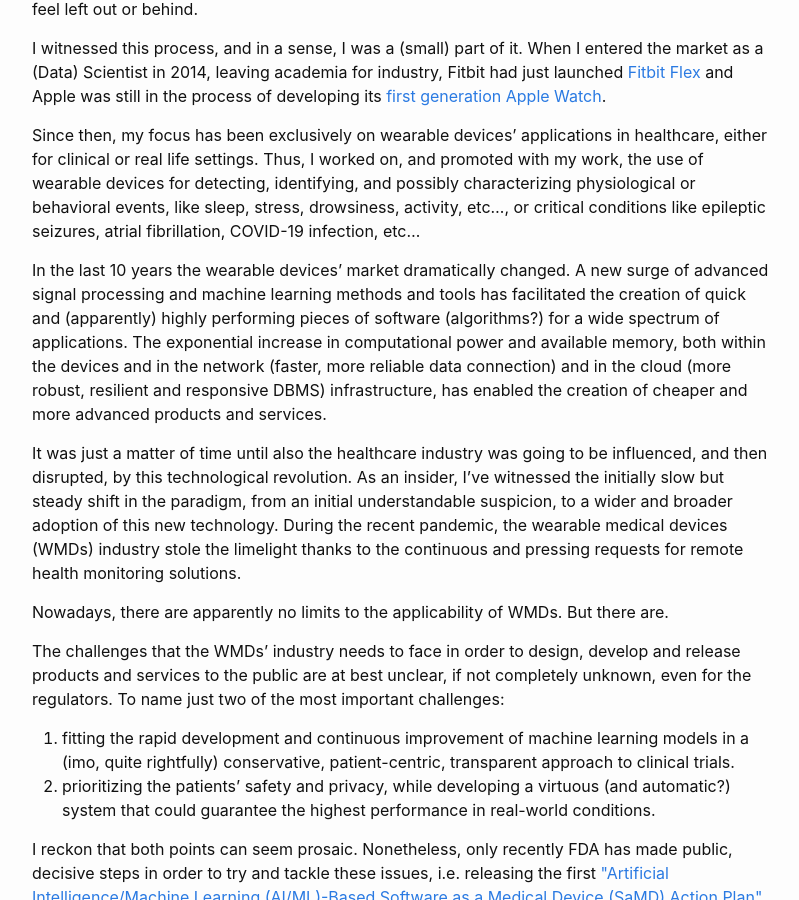
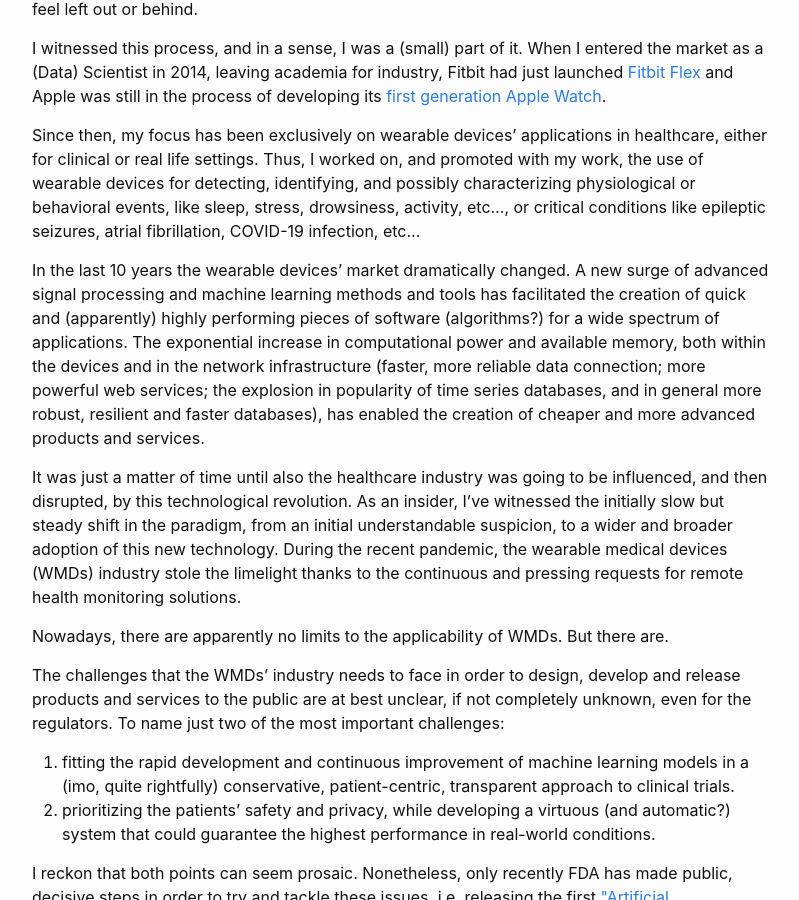
Before and after one commit to fonorati/fittowear, a Jekyll site: the page built from docs/_posts/2021-02-17-first-post.md, in a window 1280 px wide and 900 px high, scrolled down 322 px. Shown: the whole window, without its empty margins (238-1037 px from the left). Built offline with Jekyll 4.4.1, drawn with Linux system fonts in a browser that asks for light colours.

Commit message:
Update 2021-02-17-first-post.md

```diff
--- a/docs/_posts/2021-02-17-first-post.md
+++ b/docs/_posts/2021-02-17-first-post.md
@@ -13,7 +13,7 @@ I witnessed this process, and in a sense, I was a (small) part of it. When I ent
 
 Since then, my focus has been exclusively on wearable devices' applications in healthcare, either for clinical or real life settings. Thus, I worked on, and promoted with my work, the use of wearable devices for detecting, identifying, and possibly characterizing physiological or behavioral events, like sleep, stress, drowsiness, activity, etc..., or critical conditions like epileptic seizures, atrial fibrillation, COVID-19 infection, etc...
 
-In the last 10 years the wearable devices' market dramatically changed. A new surge of advanced signal processing and machine learning methods and tools has facilitated the creation of quick and (apparently) highly performing pieces of software (algorithms?) for a wide spectrum of applications. The exponential increase in computational power and available memory, both within the devices and in the network (faster, more reliable data connection) and in the cloud (more robust, resilient and responsive DBMS) infrastructure, has enabled the creation of cheaper and more advanced products and services.
+In the last 10 years the wearable devices' market dramatically changed. A new surge of advanced signal processing and machine learning methods and tools has facilitated the creation of quick and (apparently) highly performing pieces of software (algorithms?) for a wide spectrum of applications. The exponential increase in computational power and available memory, both within the devices and in the network infrastructure (faster, more reliable data connection; more powerful web services; the explosion in popularity of time series databases, and in general more robust, resilient and faster databases), has enabled the creation of cheaper and more advanced products and services.
 
 It was just a matter of time until also the healthcare industry was going to be influenced, and then disrupted, by this technological revolution. As an insider, I've witnessed the initially slow but steady shift in the paradigm, from an initial understandable suspicion, to a wider and broader adoption of this new technology. During the recent pandemic, the wearable medical devices (WMDs) industry stole the limelight thanks to the continuous and pressing requests for remote health monitoring solutions.
 
```
